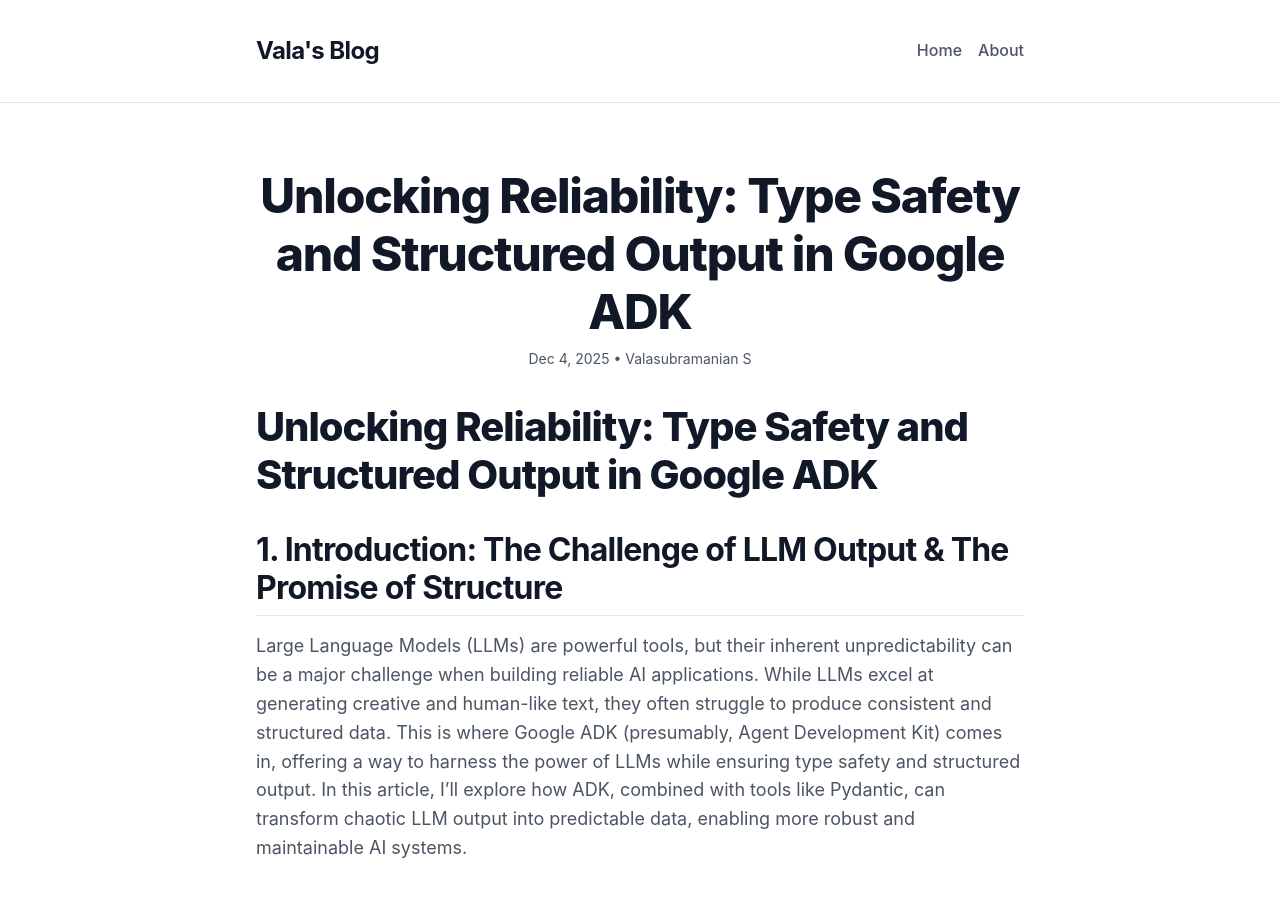
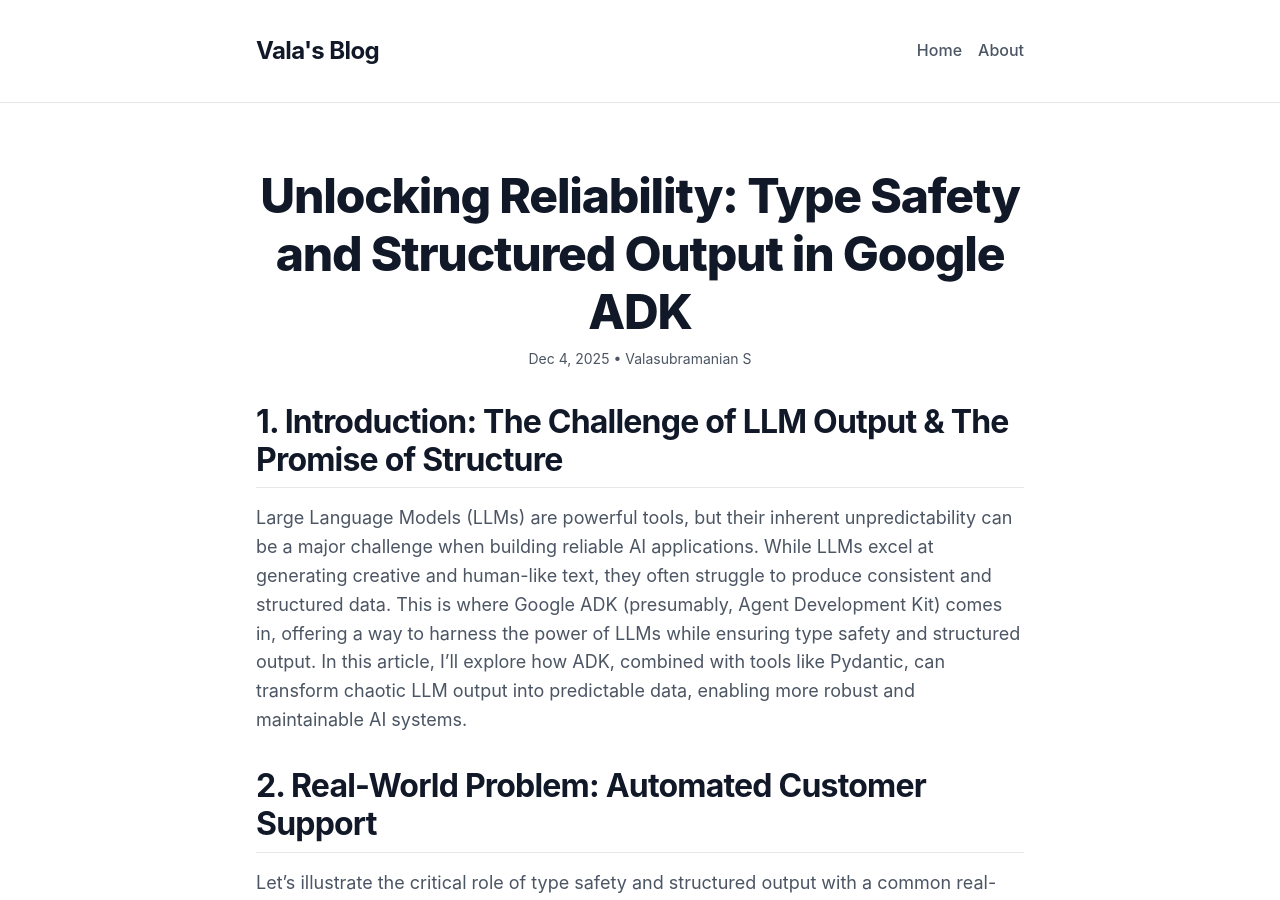
Before and after one commit to valasubramanian/valasubramanian.github.io, a Jekyll site: the page built from _posts/2025-12-04-unlocking-reliability-type-safety-and-structured-output-in-google-adk.md, in a window 1280 px wide and 900 px high. Built offline with Jekyll 4.4.1, drawn with Linux system fonts in a browser that asks for light colours.

Commit message:
Update 2025-12-04-unlocking-reliability-type-safety-and-structured-output-in-google-adk.md

```diff
--- a/_posts/2025-12-04-unlocking-reliability-type-safety-and-structured-output-in-google-adk.md
+++ b/_posts/2025-12-04-unlocking-reliability-type-safety-and-structured-output-in-google-adk.md
@@ -7,8 +7,6 @@ tags: [Google ADK, LLM, Pydantic, type safety, structured output, AI agents, age
 description: "This article explores the importance of type safety and structured output in Google ADK for building reliable AI agents. It demonstrates how Pydantic can be used to define and enforce output schemas, transforming chaotic LLM text into predictable data for robust applications."
 permalink: /:year/:month/:day/:title.html
 ---
-
-# Unlocking Reliability: Type Safety and Structured Output in Google ADK
 
 ## 1. Introduction: The Challenge of LLM Output & The Promise of Structure
 
```
